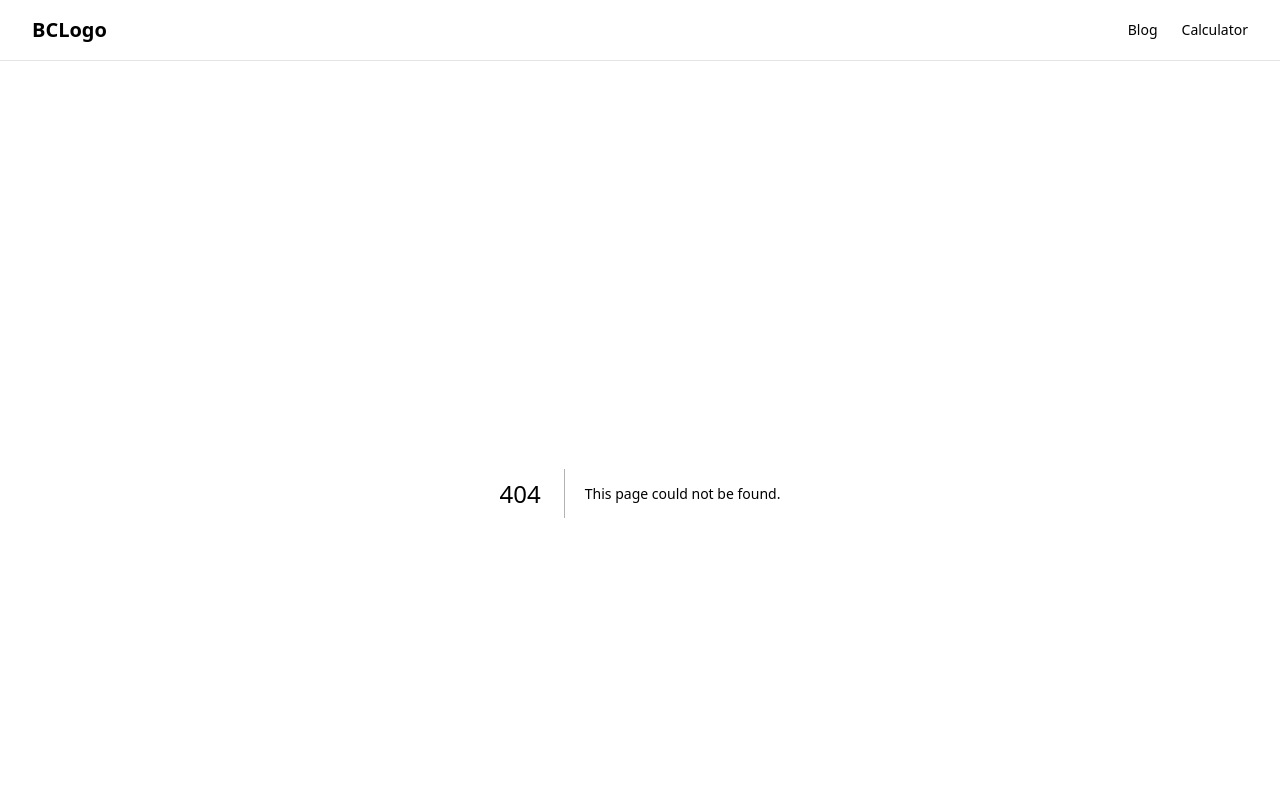
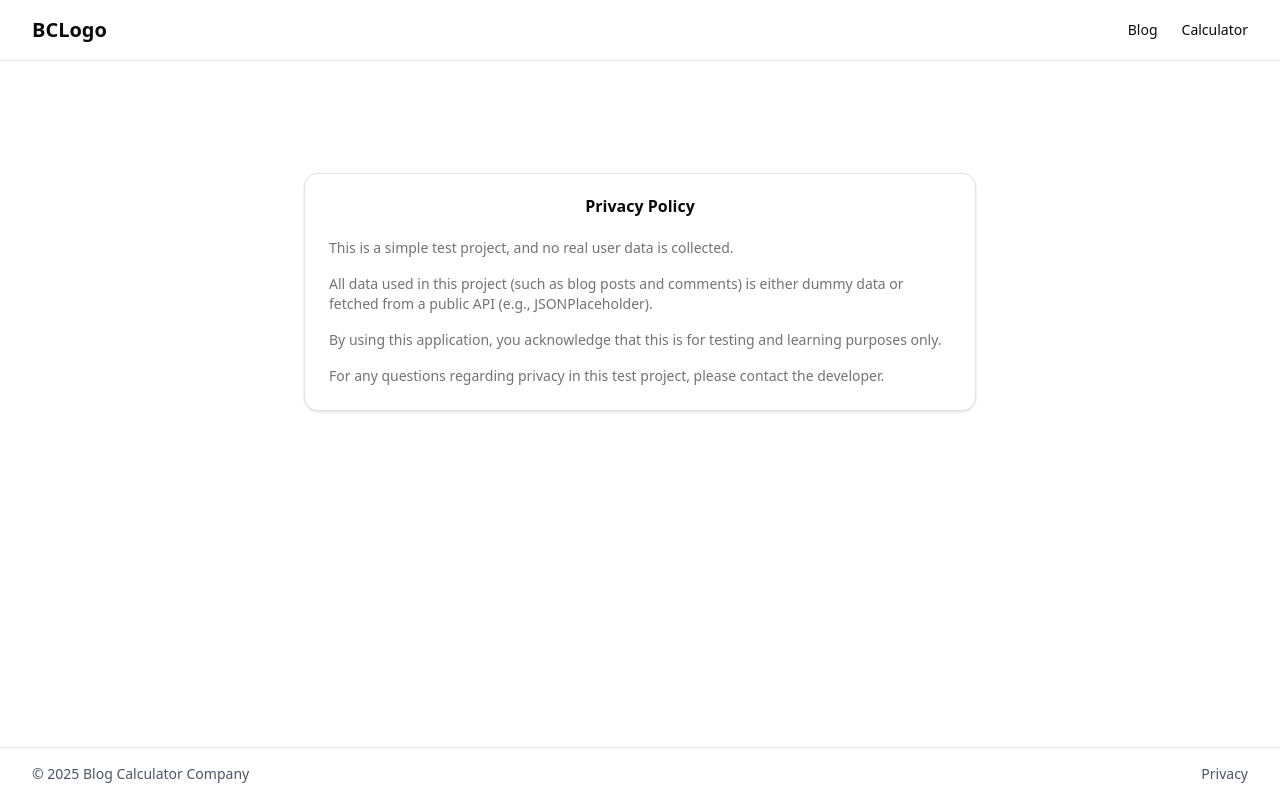
Before and after one commit to Myakizh/next-blog-calculator, a Next.js app: page /privacy in a window 1280 px wide. Before the commit this address had no page. Shown: the top 800 px of the page. Built offline with nearby package versions, Linux system fonts and the light colour scheme.

Commit message:
add privacy page

```diff
--- /dev/null
+++ b/app/privacy/page.tsx
@@ -0,0 +1,29 @@
+import { Card, CardContent, CardTitle } from "@/components/ui/card";
+
+export default function PrivacyPage() {
+  return (
+    <main className="flex flex-col items-center justify-center py-20 px-4">
+      <Card className="max-w-2xl w-full">
+        <CardTitle className="text-center">Privacy Policy</CardTitle>
+        <CardContent className="space-y-4 text-sm text-muted-foreground">
+          <p>
+            This is a simple test project, and no real user data is collected.
+          </p>
+          <p>
+            All data used in this project (such as blog posts and comments) is
+            either dummy data or fetched from a public API (e.g.,
+            JSONPlaceholder).
+          </p>
+          <p>
+            By using this application, you acknowledge that this is for testing
+            and learning purposes only.
+          </p>
+          <p>
+            For any questions regarding privacy in this test project, please
+            contact the developer.
+          </p>
+        </CardContent>
+      </Card>
+    </main>
+  );
+}
```
